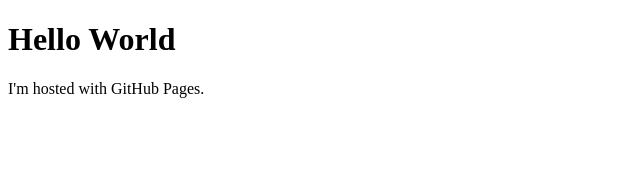
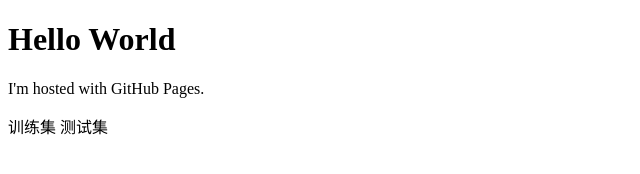
Before and after one commit to LZFFER/LZFFER-.github.io, a plain HTML site: page index.html in a window 1280 px wide. Shown: the whole page, without its empty margins (0-640 px from the left). Drawn offline with Linux system fonts and the light colour scheme.

Commit message:
Update index.html

```diff
--- a/index.html
+++ b/index.html
@@ -3,5 +3,7 @@
 <body>
 <h1>Hello World</h1>
 <p>I'm hosted with GitHub Pages.</p>
+ <a herf="/2.Train.html">训练集</a>
+ <a herf="/3.Test.html">测试集</a>
 </body>
 </html>
```
